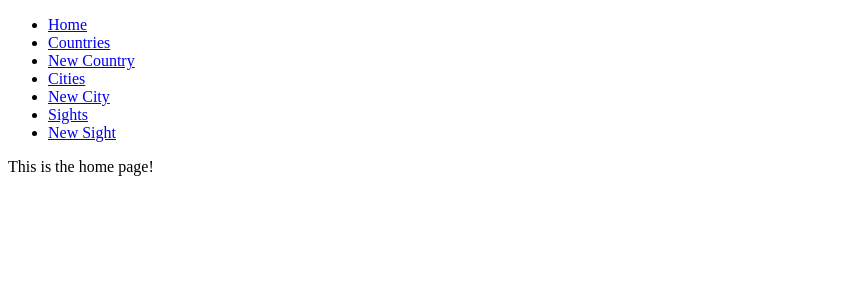
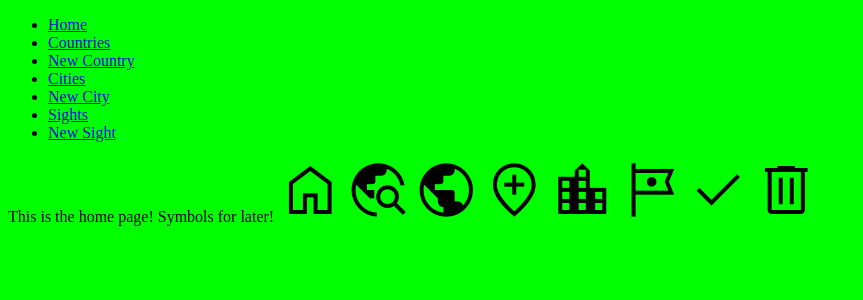
Before and after one commit to cjsarab/project_travel, a Flask app: page / in a window 1280 px wide. Shown: the top 300 px of the page, without its empty margins (0-863 px from the left). Run offline with Flask 2, Linux system fonts and the light colour scheme.

Commit message:
Added some symbols for later

```diff
--- /dev/null
+++ b/static/style.css
@@ -0,0 +1,7 @@
+body {
+    background-color: lime;
+}
+
+.material-symbols-outlined {
+    font-size: 400%;
+}
--- a/templates/base.html
+++ b/templates/base.html
@@ -4,6 +4,8 @@
     <meta charset="UTF-8">
     <meta http-equiv="X-UA-Compatible" content="IE=edge">
     <meta name="viewport" content="width=device-width, initial-scale=1.0">
+    <link href="https://fonts.googleapis.com/css2?family=Material+Symbols+Outlined:opsz,wght,FILL,GRAD@48,100,0,200" rel="stylesheet" />
+    <link rel="stylesheet" href="{{ url_for('static', filename='style.css') }}">
     <title>My Travel App</title>
 </head>
 <body>
--- a/templates/index.html
+++ b/templates/index.html
@@ -4,4 +4,52 @@
 
 This is the home page!
 
+
+Symbols for later!
+
+<span class="material-symbols-outlined">
+    home
+    </span>
+
+    <span class="material-symbols-outlined">
+        travel_explore
+    </span>
+
+    <span class="material-symbols-outlined">
+        public
+    </span>
+
+    <span class="material-symbols-outlined">
+        add_location
+    </span>
+
+    <span class="material-symbols-outlined">
+        location_city
+    </span>
+
+    <span class="material-symbols-outlined">
+        tour
+    </span>
+
+<span class="material-symbols-outlined">
+    done
+    </span>
+
+<span class="material-symbols-outlined">
+    delete
+    </span>
+
+
+
+
+
+
+
+
+
+
+
+
+
+
 {% endblock %}
```
Also changed, not shown: templates/cities/edit.html (added), templates/cities/index.html (added), templates/cities/new.html (added), templates/cities/show.html (added), templates/countries/edit.html (added), templates/countries/index.html (added), templates/countries/new.html (added), templates/countries/show.html (added), templates/sights/edit.html (added), templates/sights/index.html (added), templates/sights/new.html (added), templates/sights/show.html (added).
